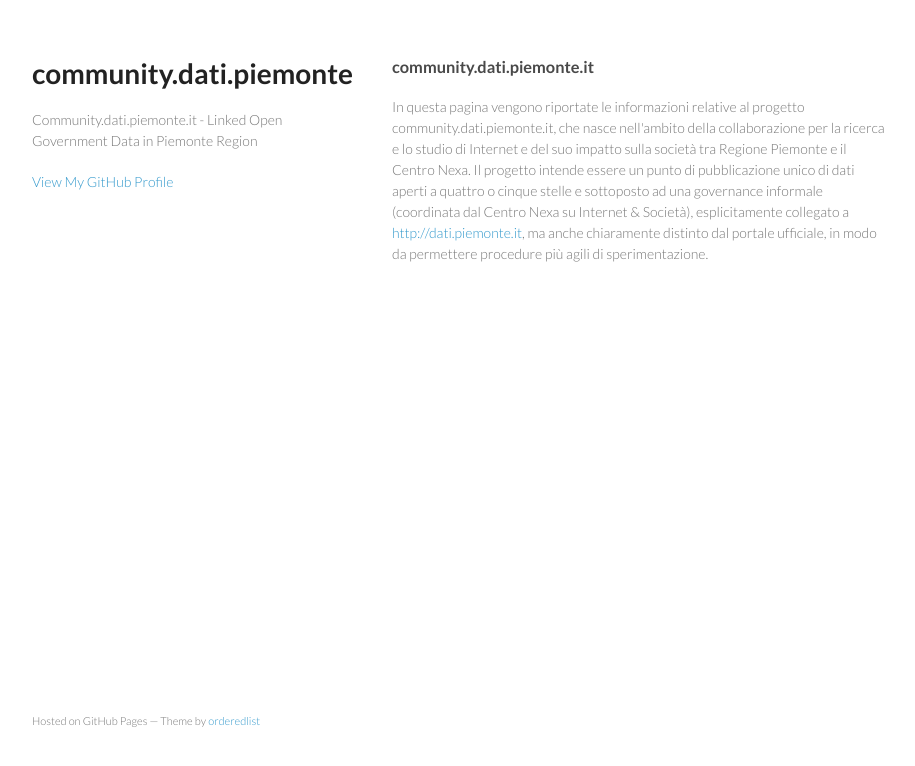
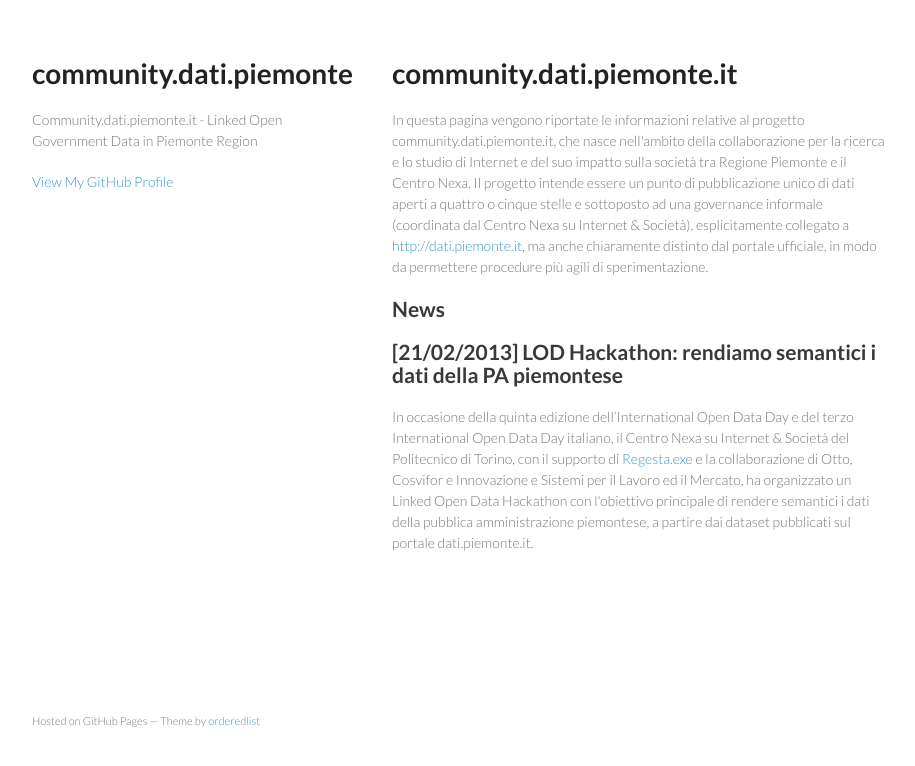
Before and after one commit to nexacenter/nexacenter.github.io, a plain HTML site: page index.html in a window 1280 px wide. Shown: the whole page, without its empty margins (178-1093 px from the left). Drawn offline with Linux system fonts and the light colour scheme.

Commit message:
Replace master branch with page content via GitHub

```diff
--- a/index.html
+++ b/index.html
@@ -23,10 +23,18 @@
 
       </header>
       <section>
-        <h3>
-<a id="communitydatipiemonteit" class="anchor" href="#communitydatipiemonteit" aria-hidden="true"><span class="octicon octicon-link"></span></a>community.dati.piemonte.it</h3>
+        <h1>
+<a id="communitydatipiemonteit" class="anchor" href="#communitydatipiemonteit" aria-hidden="true"><span class="octicon octicon-link"></span></a>community.dati.piemonte.it</h1>
 
 <p>In questa pagina vengono riportate le informazioni relative al progetto community.dati.piemonte.it, che nasce nell'ambito della collaborazione per la ricerca e lo studio di Internet e del suo impatto sulla società tra Regione Piemonte e il Centro Nexa. Il progetto intende essere un punto di pubblicazione unico di dati aperti a quattro o cinque stelle e sottoposto ad una governance informale (coordinata dal Centro Nexa su Internet &amp; Società), esplicitamente collegato a <a href="http://dati.piemonte.it">http://dati.piemonte.it</a>, ma anche chiaramente distinto dal portale ufficiale, in modo da permettere procedure più agili di sperimentazione.</p>
+
+<h2>
+<a id="news" class="anchor" href="#news" aria-hidden="true"><span class="octicon octicon-link"></span></a>News</h2>
+
+<h2>
+<a id="21022013-lod-hackathon-rendiamo-semantici-i-dati-della-pa-piemontese" class="anchor" href="#21022013-lod-hackathon-rendiamo-semantici-i-dati-della-pa-piemontese" aria-hidden="true"><span class="octicon octicon-link"></span></a>[21/02/2013] LOD Hackathon: rendiamo semantici i dati della PA piemontese</h2>
+
+<p>In occasione della quinta edizione dell’International Open Data Day e del terzo International Open Data Day italiano, il Centro Nexa su Internet &amp; Società del Politecnico di Torino, con il supporto di <a href="http://www.regesta.com/">Regesta.exe</a> e la collaborazione di Otto, Cosvifor e Innovazione e Sistemi per il Lavoro ed il Mercato, ha organizzato un Linked Open Data Hackathon con l'obiettivo principale di rendere semantici i dati della pubblica amministrazione piemontese, a partire dai dataset pubblicati sul portale dati.piemonte.it.</p>
       </section>
       <footer>
         <p><small>Hosted on GitHub Pages &mdash; Theme by <a href="https://github.com/orderedlist">orderedlist</a></small></p>
```
Also changed, not shown: params.json (+1 -1 lines).
